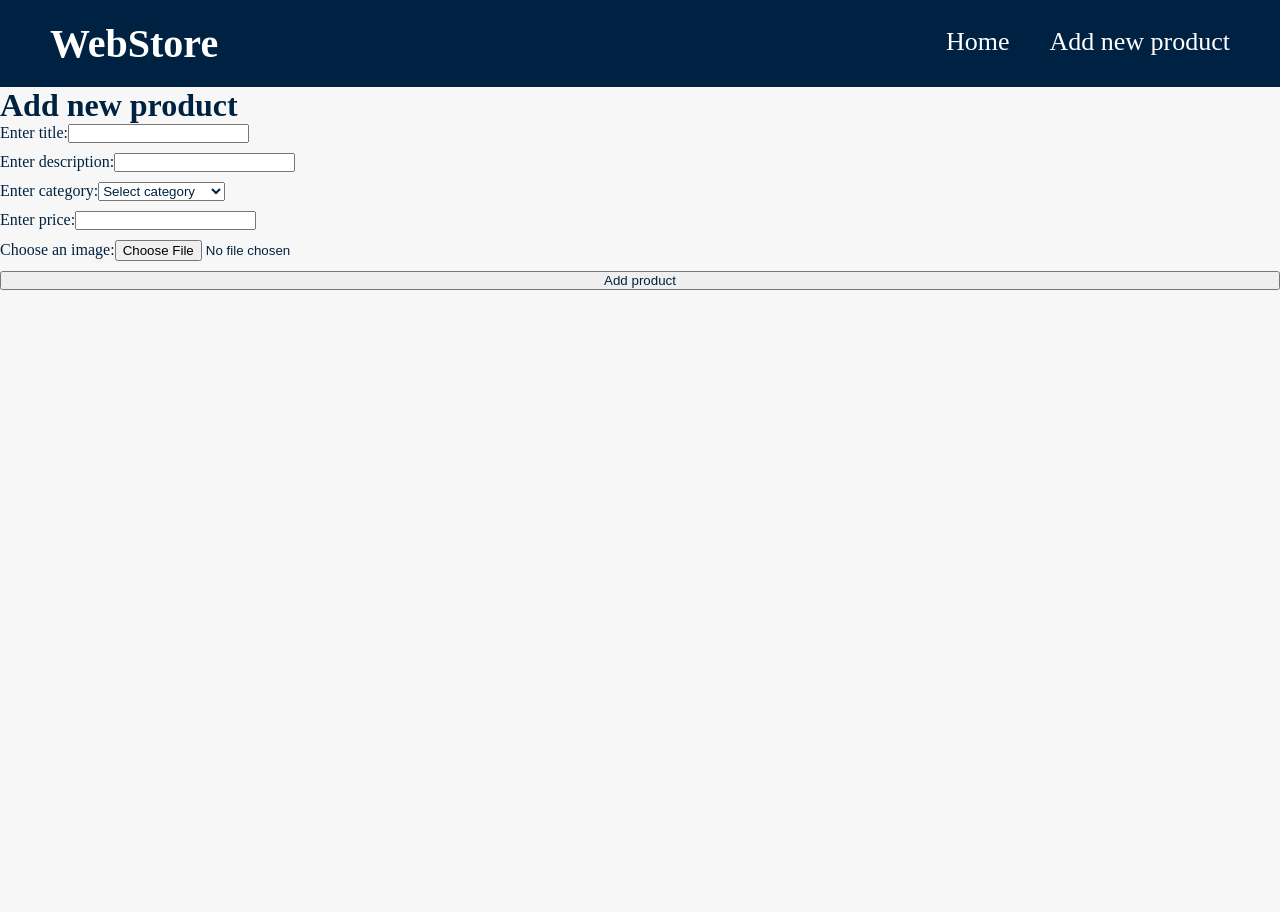
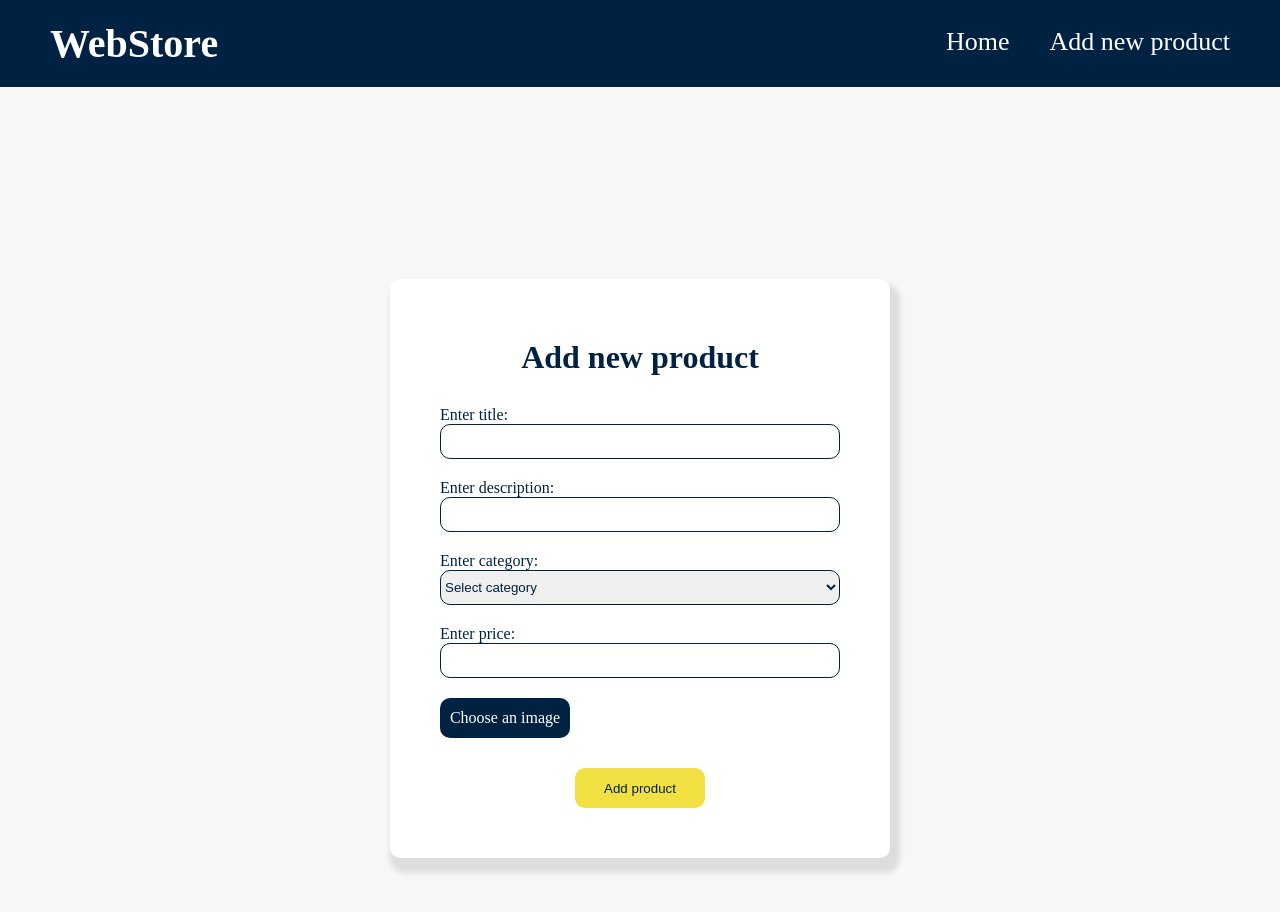
Before and after one commit to LLeski00/Internship-15-WebStore, a React (Vite) app: page /products/new in a window 1280 px wide. Shown: the top 912 px of the page. Before the commit the page ends 800 px from the top, so only its background shows below. Built offline with nearby package versions, Linux system fonts and the light colour scheme.

Commit message:
Add image selector and add new product page style

```diff
--- /dev/null
+++ b/src/components/ImageSelector/ImageSelector.css
@@ -0,0 +1,5 @@
+.image-selector {
+    display: flex;
+    flex-direction: column;
+    gap: 10px;
+}
--- /dev/null
+++ b/src/components/ImageSelector/ImageSelector.tsx
@@ -0,0 +1,19 @@
+import { ChangeEventHandler } from "react";
+import "./ImageSelector.css";
+
+const ImageSelector: React.FC<{
+    imageName: string;
+    handleImageChange: ChangeEventHandler;
+}> = ({ imageName, handleImageChange }) => {
+    return (
+        <div className="image-selector">
+            <label className="input-file">
+                Choose an image
+                <input type="file" onChange={handleImageChange} required />
+            </label>
+            <p>{imageName}</p>
+        </div>
+    );
+};
+
+export default ImageSelector;
--- a/src/components/ProductForm/ProductForm.css
+++ b/src/components/ProductForm/ProductForm.css
@@ -1,5 +1,55 @@
 .product-form {
+    margin: 24vh auto;
+    padding: 50px;
     display: flex;
     flex-direction: column;
-    gap: 10px;
+    gap: 20px;
+    background-color: white;
+    width: 500px;
+    border-radius: 10px;
+    box-shadow: 5px 10px 5px 5px var(--gray-shadow-color);
 }
+
+.product-form h1 {
+    margin: 10px 0;
+    align-self: center;
+}
+
+.product-form label {
+    display: flex;
+    flex-direction: column;
+    width: 100%;
+}
+
+.product-form input,
+.product-form select {
+    height: 35px;
+    border: 1px var(--dark-blue-color) solid;
+    border-radius: 10px;
+}
+
+.product-form .input-file {
+    height: 40px;
+    width: 130px;
+    border-radius: 10px;
+    text-align: center;
+    align-self: flex-start;
+    display: flex;
+    background-color: var(--dark-blue-color);
+    justify-content: center;
+    cursor: pointer;
+    color: white;
+}
+
+.product-form input[type="file"] {
+    display: none;
+}
+
+.product-form button {
+    height: 40px;
+    width: 130px;
+    border: none;
+    border-radius: 10px;
+    background-color: rgba(238, 214, 0, 0.74);
+    align-self: center;
+}
--- a/src/components/ProductForm/ProductForm.tsx
+++ b/src/components/ProductForm/ProductForm.tsx
@@ -1,8 +1,9 @@
-import { useRef } from "react";
+import { useCallback, useRef, useState } from "react";
 import { categories } from "../../data/Categories";
 import "./ProductForm.css";
 import { Product } from "../../types/Product";
 import { v4 as newId } from "uuid";
+import { ImageSelector } from "..";
 
 const ProductForm = () => {
     const newProduct = useRef<Product>({
@@ -13,11 +14,11 @@ const ProductForm = () => {
         description: "",
         image: "",
     });
+    const [imageName, setImageName] = useState<string>("");
 
     function handleFormSubmit(e: React.FormEvent) {
         e.preventDefault();
         newProduct.current = { ...newProduct.current, id: newId() };
-        console.log(newProduct.current);
 
         const localStorageProducts: Product[] = JSON.parse(
             localStorage.getItem("products") || "[]"
@@ -40,7 +41,8 @@ const ProductForm = () => {
         };
     }
 
-    function handleImageChange(e: React.ChangeEvent<HTMLInputElement>) {
+    const handleImageChange = useCallback(
+        (e: React.ChangeEvent<HTMLInputElement>) => {
             const file = e.target.files?.[0];
 
             if (file) {
@@ -58,11 +60,15 @@ const ProductForm = () => {
                     };
                 };
                 reader.readAsDataURL(file);
+                setImageName(file.name);
             }
-    }
+        },
+        []
+    );
 
     return (
         <form className="product-form" onSubmit={handleFormSubmit}>
+            <h1>Add new product</h1>
             <label>
                 Enter title:
                 <input
@@ -103,10 +109,10 @@ const ProductForm = () => {
                     required
                 />
             </label>
-            <label>
-                Choose an image:
-                <input type="file" onChange={handleImageChange} required />
-            </label>
+            <ImageSelector
+                imageName={imageName}
+                handleImageChange={handleImageChange}
+            />
             <button type="submit">Add product</button>
         </form>
     );
--- a/src/components/index.ts
+++ b/src/components/index.ts
@@ -5,3 +5,4 @@ export { default as ProductDetails } from "./ProductDetails/ProductDetails";
 export { default as ProductForm } from "./ProductForm/ProductForm";
 export { default as ProductList } from "./ProductList/ProductList";
 export { default as SearchBar } from "./SearchBar/SearchBar";
+export { default as ImageSelector } from "./ImageSelector/ImageSelector";
--- a/src/pages/AddNewProductPage/AddNewProductPage.tsx
+++ b/src/pages/AddNewProductPage/AddNewProductPage.tsx
@@ -3,7 +3,6 @@ import { ProductForm } from "../../components";
 const AddNewProductPage = () => {
     return (
         <>
-            <h1>Add new product</h1>
             <ProductForm />
         </>
     );
--- a/src/styles/definitions.css
+++ b/src/styles/definitions.css
@@ -6,5 +6,9 @@
 }
 
 html {
-    background-color: rgb(247, 247, 247);
+    background-color: var(--page-background-color);
 }
+
+button {
+    cursor: pointer;
+}
--- a/src/styles/variables.css
+++ b/src/styles/variables.css
@@ -1,4 +1,5 @@
 :root {
+    --page-background-color: rgb(247, 247, 247);
     --dark-blue-color: rgb(0, 34, 66);
     --gray-shadow-color: rgba(122, 122, 122, 0.2);
 }
```
Lines whose indentation alone changed are shown as unchanged.
